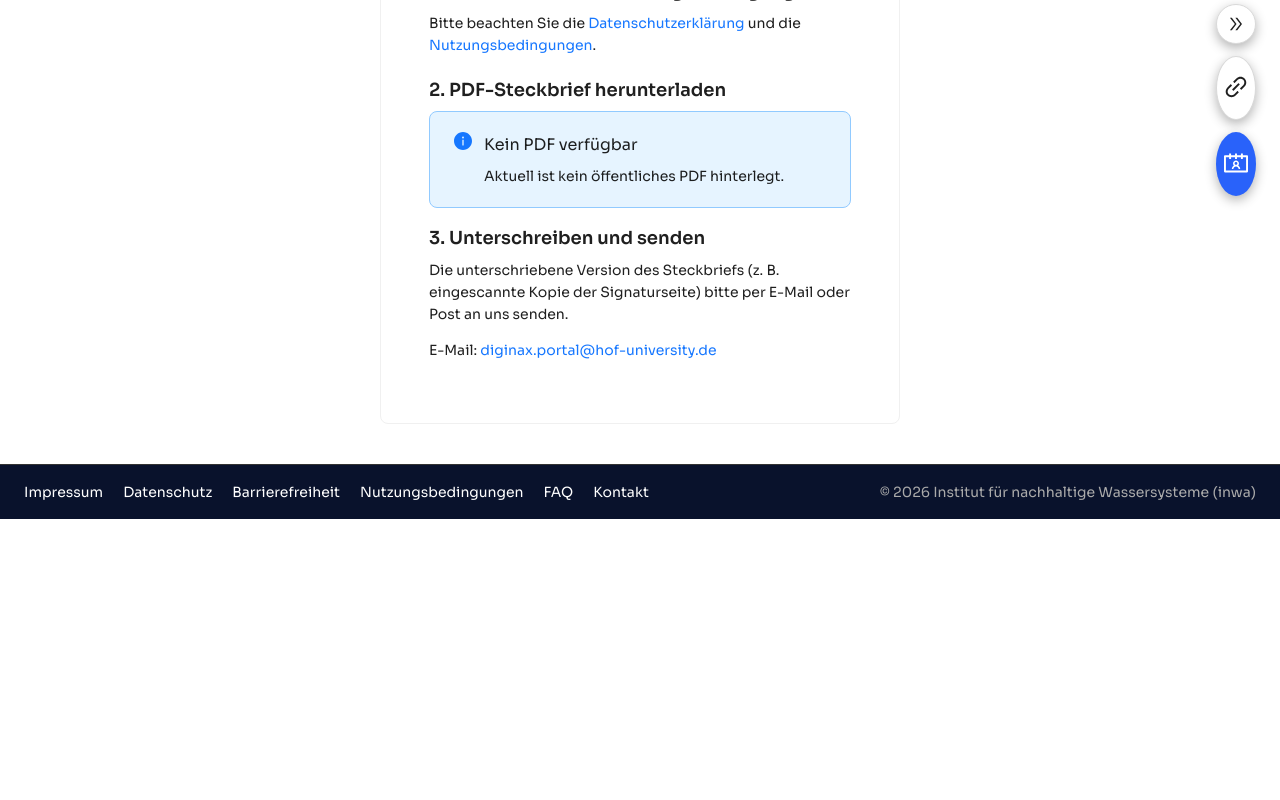
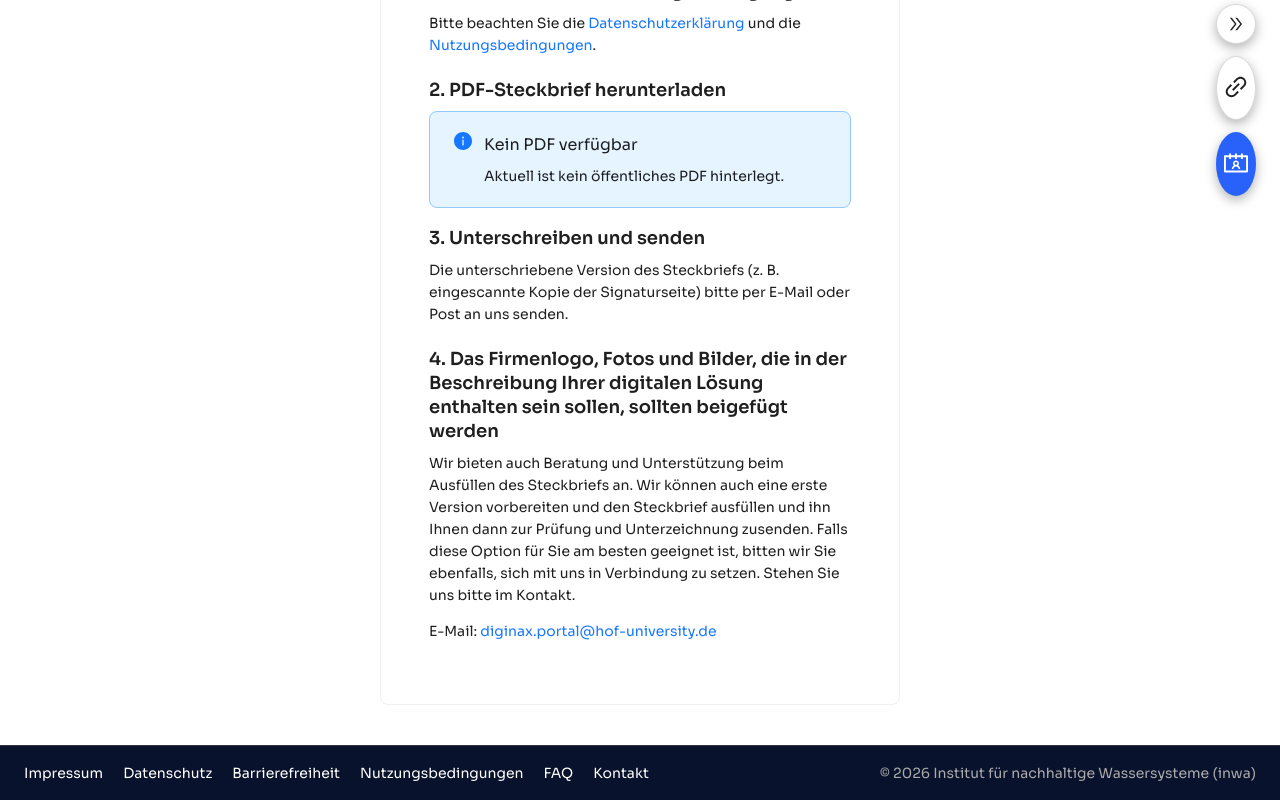
Before and after one commit to Minbaeva666/water_digital_navigator-, a React (Vite) app in the folder frontend/: page /dilowa/create-digital-solution/pdf in a window 1280 px wide. Shown: the part 464-1264 px from the top of the page. Before the commit the page ends 983 px from the top, so only its background shows below. Built offline with nearby package versions, Linux system fonts and the light colour scheme; no server answers; some icons are missing.

Commit message:
last version of the code

```diff
--- a/frontend/src/components/DigitalSolutionPdf/DigitalSolutionPdf.tsx
+++ b/frontend/src/components/DigitalSolutionPdf/DigitalSolutionPdf.tsx
@@ -136,6 +136,12 @@ const DigitalSolutionPdf: React.FC = () => {
                             bitte per E-Mail oder Post an uns senden.
                         </Paragraph>
 
+                        <Title level={3}>4. Das Firmenlogo, Fotos und Bilder, die in der Beschreibung Ihrer digitalen Lösung enthalten sein sollen, sollten beigefügt werden</Title>
+                        <Paragraph>
+                            Wir bieten auch Beratung und Unterstützung beim Ausfüllen des Steckbriefs an.  Wir können auch eine erste Version vorbereiten und den Steckbrief ausfüllen und ihn Ihnen dann zur Prüfung und Unterzeichnung zusenden. Falls diese Option für Sie am besten geeignet ist, bitten wir Sie ebenfalls, sich mit uns in Verbindung zu setzen.
+                            Stehen Sie uns  bitte im Kontakt.
+                        </Paragraph>
+
                         <Paragraph>
                             E-Mail:{" "}
                             <a href="mailto:diginax.portal@hof-university.de" style={{ color: "#1677ff" }}>
--- a/frontend/src/components/contact/ContactFloatingButton.tsx
+++ b/frontend/src/components/contact/ContactFloatingButton.tsx
@@ -54,7 +54,7 @@ const ContactFloatingButton: React.FC = () => {
       >
         {/* Toggle-Leiste */}
         <Tooltip
-          title={collapsed ? "Leiste öffnen" : "Leiste einklappen"}
+          title={collapsed ? "Ausklappen" : "Einklappen"}
           placement="left"
         >
           <Button
```
Also changed, not shown: 2 other files (tests, documents, lock files or other folders).
